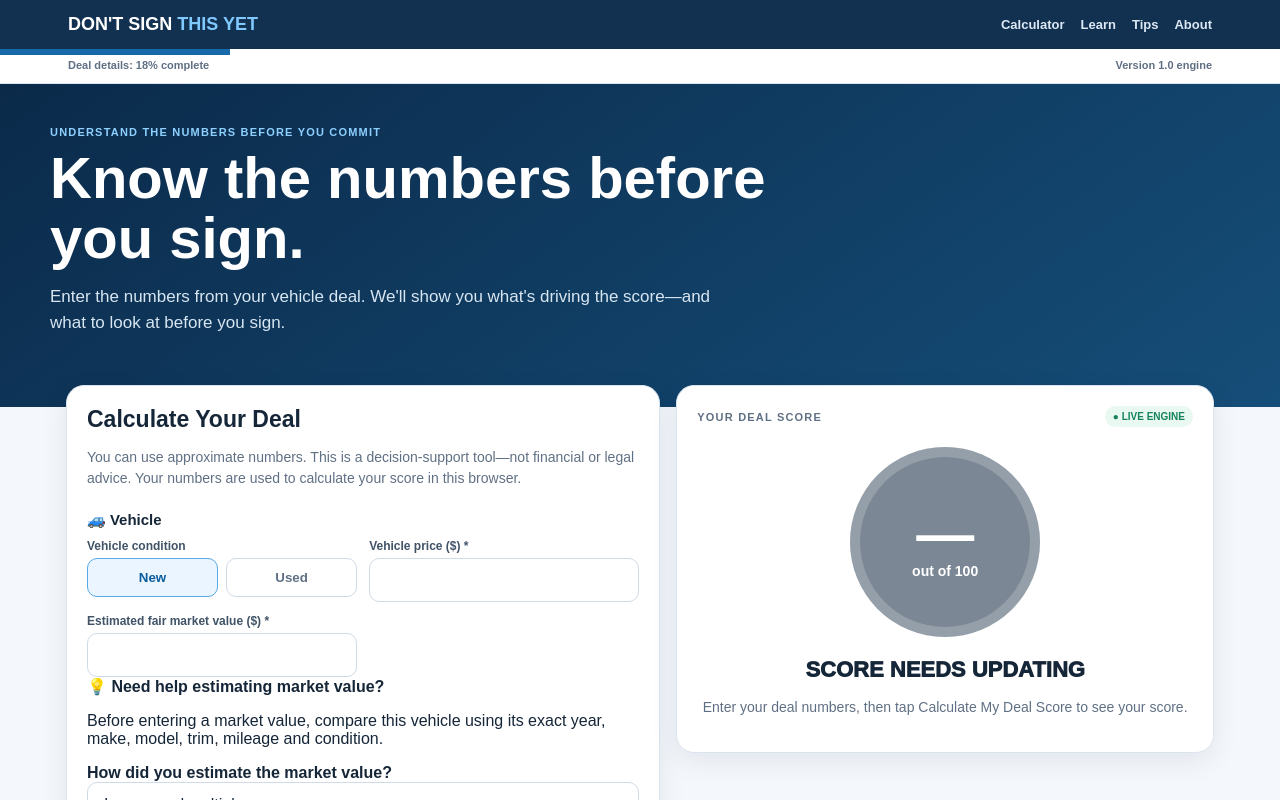
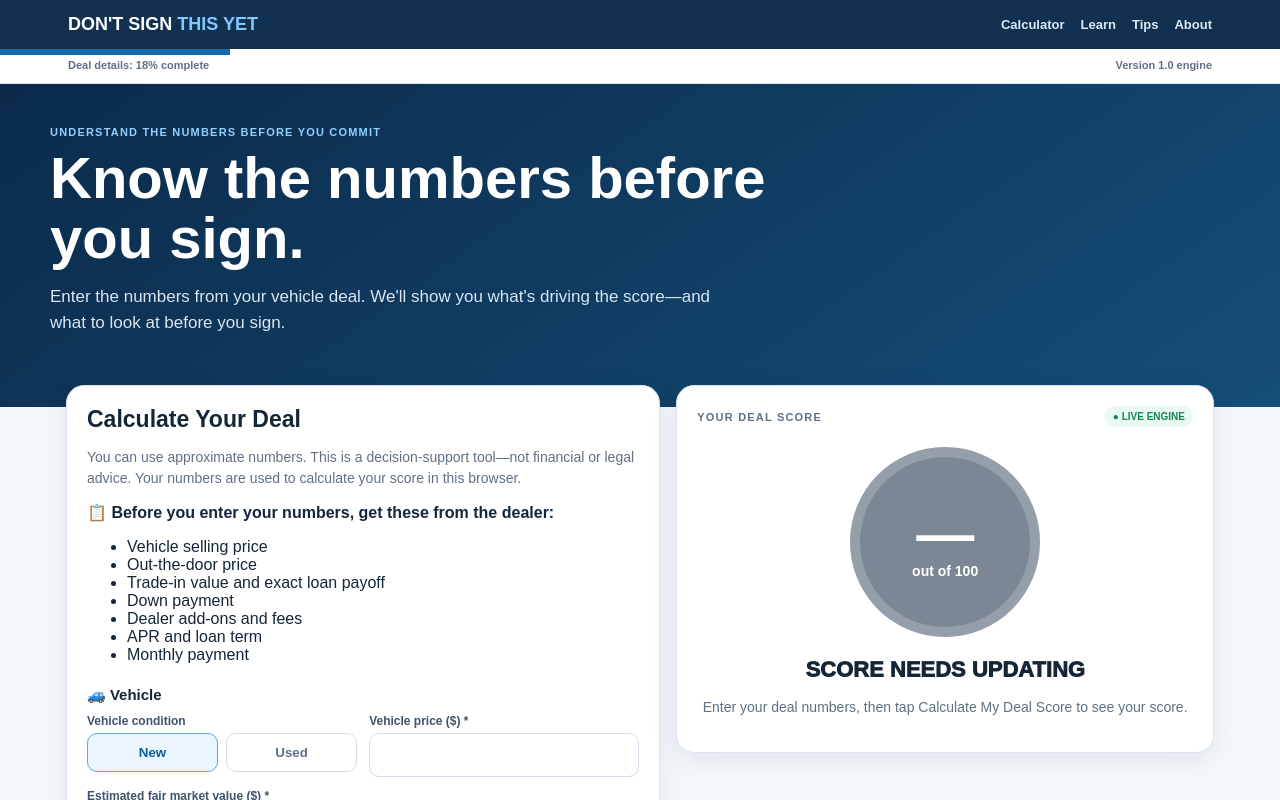
Before and after one commit to rmerrow1/dont-sign-this-yet, a Next.js app: page / in a window 1280 px wide. Shown: the top 800 px of the page. Built offline with nearby package versions, Linux system fonts and the light colour scheme.

Commit message:
Add pre-calculator dealer checklist
Added a section with pre-calculation information for users.

```diff
--- a/app/page.js
+++ b/app/page.js
@@ -215,7 +215,19 @@ const aprGuidance =
           <h2>Calculate Your Deal</h2>
         <p className="muted">You can use approximate numbers. This is a decision-support tool—not financial or legal advice. Your numbers are used to calculate your score in this browser.</p>
 
-          <Section title="🚙 Vehicle">
+
+ <div className="beforeCalculator">
+  <strong>📋 Before you enter your numbers, get these from the dealer:</strong>
+  <ul>
+    <li>Vehicle selling price</li>
+    <li>Out-the-door price</li>
+    <li>Trade-in value and exact loan payoff</li>
+    <li>Down payment</li>
+    <li>Dealer add-ons and fees</li>
+    <li>APR and loan term</li>
+    <li>Monthly payment</li>
+  </ul>
+</div> <Section title="🚙 Vehicle">
             <div className="formGrid">
               <div className="field">
                 <label>Vehicle condition</label>
```
